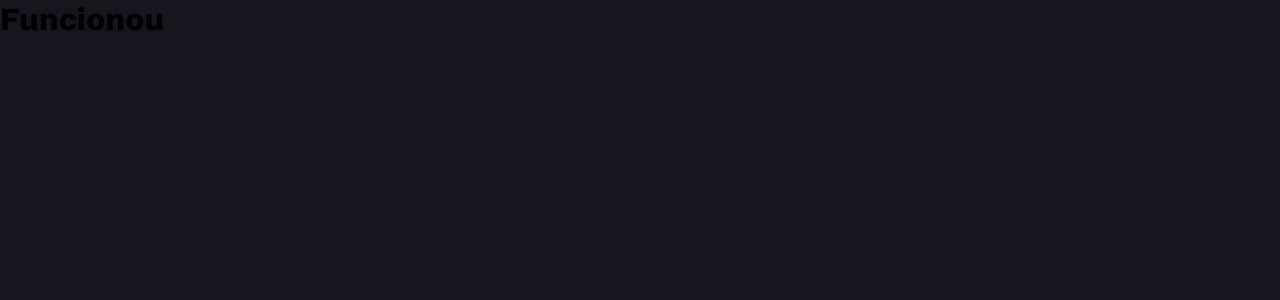
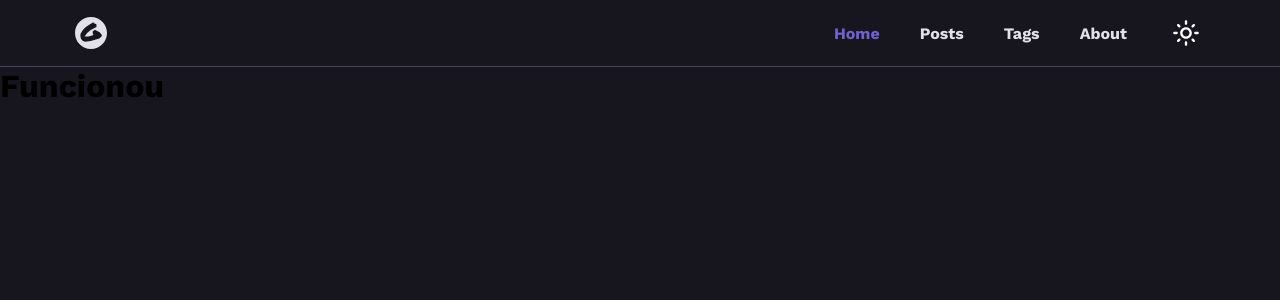
Before and after one commit to dogustavo/nextjs-blog, a Next.js app: page / in a window 1280 px wide. Shown: the top 300 px of the page. Built offline with nearby package versions, Linux system fonts and the light colour scheme.

Commit message:
feat: iniciado nav component

```diff
--- a/src/app/blog/[id]/page.tsx
+++ b/src/app/blog/[id]/page.tsx
@@ -4,6 +4,8 @@ import { getPostById } from 'services'
 import { MDHtml, Container } from 'common'
 
 import BlogHeader from './components/Header'
+
+import styled from './styles.module.scss'
 
 export default async function BlogItem({
   params
@@ -18,7 +20,7 @@ export default async function BlogItem({
 
   return (
     <main>
-      <article>
+      <article className={styled['blog-container']}>
         <Container>
           <BlogHeader tags={tags.data} postInfo={rest} />
           <MDHtml content={post} />
--- a/src/app/blog/[id]/styles.module.scss
+++ b/src/app/blog/[id]/styles.module.scss
@@ -1,2 +1,3 @@
 .blog-container {
+  margin: rem(80) 0;
 }
--- a/src/app/globals.scss
+++ b/src/app/globals.scss
@@ -26,12 +26,12 @@ body.theme-light {
 html,
 body {
   font-family: var(--font-work-sans);
-
   scroll-behavior: smooth;
   min-height: 100%;
   position: relative;
   font-size: 16px;
   margin: 0;
+  transition: background 0.4s ease;
 }
 
 body {
--- a/src/app/layout.tsx
+++ b/src/app/layout.tsx
@@ -1,6 +1,8 @@
 import type { Metadata } from 'next'
 import { Work_Sans, Fugaz_One } from 'next/font/google'
 import './globals.scss'
+
+import { Navigator } from 'common'
 
 const fugaz_one = Fugaz_One({
   subsets: ['latin'],
@@ -29,7 +31,10 @@ export default function RootLayout({
       lang="pt-BR"
       className={`${work_sans.variable} ${fugaz_one.variable}`}
     >
-      <body>{children}</body>
+      <body>
+        <Navigator />
+        {children}
+      </body>
     </html>
   )
 }
--- /dev/null
+++ b/src/common/Logo/index.tsx
@@ -0,0 +1,22 @@
+import React, { SVGProps } from 'react'
+
+import styled from './styles.module.scss'
+
+const LogoComponent = (props: SVGProps<SVGSVGElement>) => (
+  <svg
+    width={32}
+    height={32}
+    viewBox="0 0 32 32"
+    fill="none"
+    xmlns="http://www.w3.org/2000/svg"
+    {...props}
+  >
+    <path
+      fillRule="evenodd"
+      clipRule="evenodd"
+      d="M16 32C24.8366 32 32 24.8366 32 16C32 7.16344 24.8366 0 16 0C7.16344 0 0 7.16344 0 16C0 24.8366 7.16344 32 16 32ZM19.2 5.75994L17.92 5.43994L15.04 7.35994L11.52 9.59994L8.95997 11.8399L7.35997 13.7599L5.43997 16.9599V19.8399L6.07997 22.0799L7.67997 23.6799L9.91997 24.6399L15.68 23.9999L19.2 23.0399L24.32 21.4399L26.56 19.5199L26.88 17.9199L24.64 15.3599L19.84 12.7999L17.6 14.3999L17.92 16.9599L18.56 17.9199L15.36 18.8799L13.12 19.5199H9.59997L12.16 15.9999L15.68 13.1199L21.44 9.91994V7.35994L21.12 7.03994L19.2 6.39994V5.75994Z"
+      className={styled['logo-accent']}
+    />
+  </svg>
+)
+export default LogoComponent
--- /dev/null
+++ b/src/common/Logo/styles.module.scss
@@ -0,0 +1,3 @@
+.logo-accent {
+  fill: var(--color-text);
+}
--- /dev/null
+++ b/src/common/Navigator/index.tsx
@@ -0,0 +1,17 @@
+import { Logo, Container } from 'common'
+import Menu from './menu'
+
+import styled from './styles.module.scss'
+
+export default function Navigator() {
+  return (
+    <nav className={styled['nav-wrapper']}>
+      <Container>
+        <div className={styled['nav-container']}>
+          <Logo />
+          <Menu />
+        </div>
+      </Container>
+    </nav>
+  )
+}
--- /dev/null
+++ b/src/common/Navigator/menu.tsx
@@ -0,0 +1,74 @@
+'use client'
+
+import Link from 'next/link'
+import styled from './styles.module.scss'
+import { usePathname } from 'next/navigation'
+import Image from 'next/image'
+
+const menuItems = [
+  {
+    label: 'Home',
+    slug: '',
+    link: '/'
+  },
+  {
+    label: 'Posts',
+    slug: 'blog',
+    link: '/blog'
+  },
+  {
+    label: 'Tags',
+    slug: 'tags',
+    link: '/tags'
+  },
+  {
+    label: 'About',
+    slug: 'about',
+    link: '/about'
+  }
+]
+
+export default function Menu() {
+  const pathname = usePathname()
+
+  const checkActivePage = (page: string): boolean => {
+    if (!pathname) {
+      return false
+    }
+
+    const path = pathname.split('/')[1]
+
+    return path === page
+  }
+
+  return (
+    <ul className={styled['menu-items']}>
+      {menuItems.map((item) => (
+        <li key={item.label.toLocaleLowerCase()}>
+          <Link
+            className={`${styled['menu-item']} ${
+              checkActivePage(item.slug) ? styled['active-page'] : ''
+            }`}
+            href={item.link}
+          >
+            {item.label}
+          </Link>
+        </li>
+      ))}
+      <li>
+        <button
+          className={styled['button-theme']}
+          type="button"
+          onClick={() => console.log('Click')}
+        >
+          <Image
+            alt="Imagem trocar de tema"
+            src="/static/light_mode.svg"
+            width={28}
+            height={28}
+          />
+        </button>
+      </li>
+    </ul>
+  )
+}
--- /dev/null
+++ b/src/common/Navigator/styles.module.scss
@@ -0,0 +1,48 @@
+.nav-wrapper {
+  padding: rem(14) 0;
+  border-bottom: 1px solid #404756;
+
+  .nav-container {
+    display: flex;
+    align-items: center;
+    justify-content: space-between;
+  }
+
+  .menu-items {
+    display: flex;
+    align-items: center;
+    gap: rem(40);
+  }
+
+  .menu-item {
+    color: var(--color-text);
+    font-weight: bold;
+    transition: color 0.6s ease;
+
+    &.active-page {
+      color: var(--color-accent);
+    }
+
+    @media (hover: hover) {
+      &:hover {
+        color: var(--color-accent);
+      }
+    }
+  }
+
+  .button-theme {
+    display: flex;
+    align-items: center;
+    justify-content: center;
+    width: rem(38);
+    height: rem(38);
+    border-radius: 50%;
+    transition: background-color 0.4s ease;
+
+    @media (hover: hover) {
+      &:hover {
+        background-color: var(--color-accent);
+      }
+    }
+  }
+}
--- a/src/common/index.ts
+++ b/src/common/index.ts
@@ -1,4 +1,6 @@
 import MDHtml from './MDHtml'
 import Container from './Container'
+import Navigator from './Navigator'
+import Logo from './Logo'
 
-export { MDHtml, Container }
+export { MDHtml, Container, Navigator, Logo }
```
Also changed, not shown: public/static/light_mode.svg (added), public/static/night_mode.svg (added).
